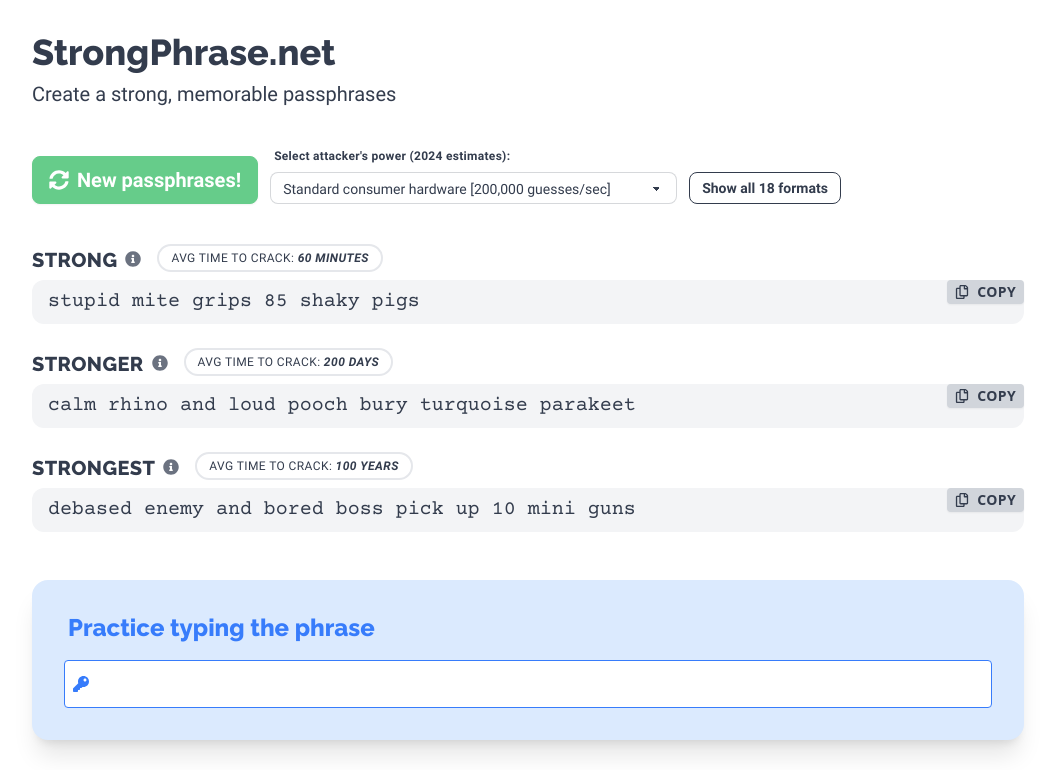
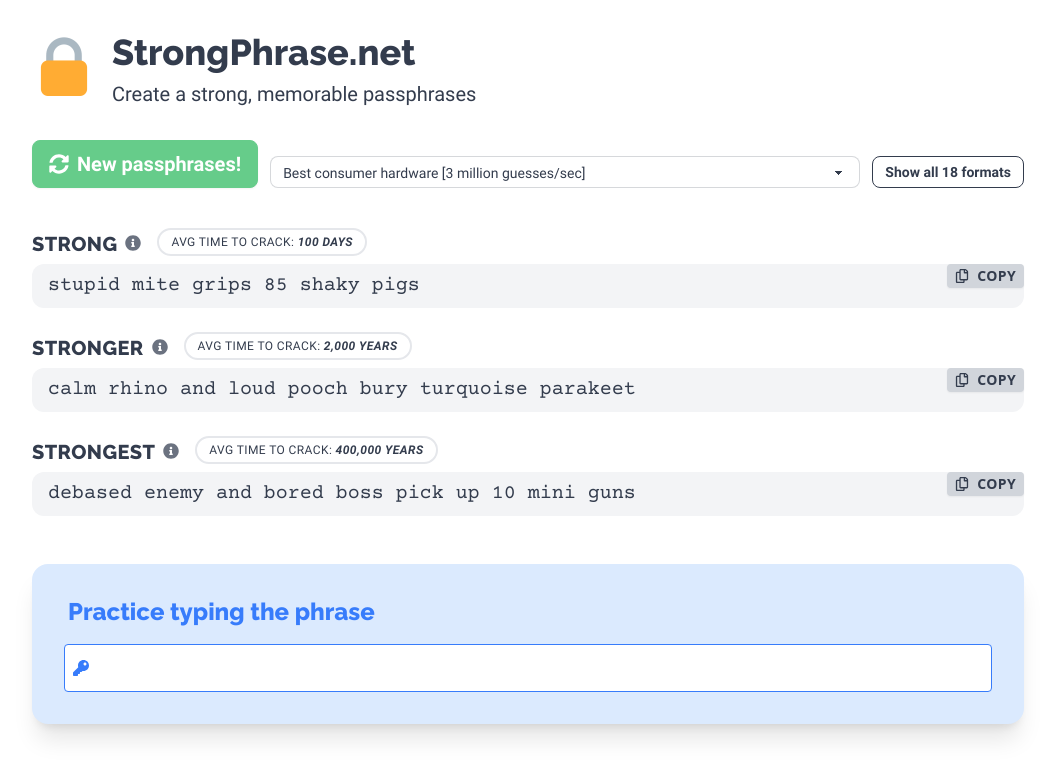
Before and after one commit to blanchardjeremy/strongphrase.net, a React (Create React App) app: page / in a window 1280 px wide. Shown: the top 770 px of the page, without its empty margins (112-1167 px from the left). Built offline with nearby package versions, Linux system fonts and the light colour scheme.

Commit message:
Clean up attacker hash rate table. Add logo.

```diff
--- a/src/App.js
+++ b/src/App.js
@@ -3,6 +3,7 @@
 import './App.css';
 import { RiShieldKeyholeLine } from "react-icons/ri";
 import { HiOutlineChatBubbleOvalLeftEllipsis } from "react-icons/hi2";
+import logo from './img/logo.png';
 
 
 
@@ -11,6 +12,7 @@
     <div className="font-body">
       <div className="max-w-screen-lg mx-auto px-4 py-8">
         <header className="mb-8">
+          <img className="float-start max-w-16 mr-4" alt="Lock icon" src={logo} />
           <h1 className="text-4xl font-header mb-2">StrongPhrase.net</h1>
           <p className="text-xl">Create a strong, memorable passphrases</p>
         </header>
--- /dev/null
+++ b/src/HashRateSelector.js
@@ -0,0 +1,44 @@
+import React from 'react';
+
+const hardwareOptions = {
+    "Standard consumer hardware": 2e5, // 200,000 guesses/sec
+    "Best consumer hardware": 3e6, // 3 million guesses/sec
+    "Nation state (NSA, etc.)": 2e12 // 2 trillion guesses/sec
+};
+
+export const defaultHashRate = Object.values(hardwareOptions)[1];
+
+const formatGuessRate = (value) => {
+    if (value >= 1e12) {
+        return `${(value / 1e12).toFixed(0)} trillion guesses/sec`;
+    } else if (value >= 1e6) {
+        return `${(value / 1e6).toFixed(0)} million guesses/sec`;
+    }
+    return `${value.toLocaleString()} guesses/sec`;
+};
+
+const HashRateSelector = ({ hashRate, setHashRate }) => {
+
+    const handleChange = (e) => {
+        const selectedValue = Number(e.target.value);
+        setHashRate(selectedValue);
+        console.log(hardwareOptions);
+    };
+
+    return (
+        <select
+            id="hashRateSelect"
+            value={hashRate}
+            onChange={handleChange}
+            className="border rounded-lg select select-bordered select-sm w-full"
+        >
+            {Object.entries(hardwareOptions).map(([key, value]) => (
+                <option key={value} value={value}>
+                    {key} [{formatGuessRate(value)}]
+                </option>
+            ))}
+        </select>
+    );
+};
+
+export default HashRateSelector;
--- a/src/PassphraseGenerator.js
+++ b/src/PassphraseGenerator.js
@@ -1,5 +1,6 @@
 import React, { useState, useCallback, useEffect, useMemo } from 'react';
 import { timeToCrack, convertTimeToReadableFormat, getPassphrase, getPrimaryGrammarLabels, getAllGrammarLabels } from './utils.js';
+import HashRateSelector, { defaultHashRate } from './HashRateSelector';
 import { FaRegCopy, FaCheck, FaSyncAlt, FaInfoCircle, FaKey } from "react-icons/fa";
 
 import './PassphraseGenerator.css';
@@ -8,7 +9,7 @@
   const [passphrases, setPassphrases] = useState({});
   const [practiceInput, setPracticeInput] = useState('');
   const [copiedBits, setCopiedBits] = useState(null);
-  const [hashRate, setHashRate] = useState(1e10);
+  const [hashRate, setHashRate] = useState(defaultHashRate);
   const [showHidden, setShowHidden] = useState(true);
   const [showAllGrammars, setShowAllGrammars] = useState(false);
 
@@ -66,19 +67,7 @@
           <FaSyncAlt /> New passphrases!
         </button>
 
-        <div className="dropdown-container form-control mb-2 md:mb-0">
-          <label htmlFor="hashRateSelect" className="label text-xs font-bold tracking-wide block">Select attacker's power (2024 estimates):</label>
-          <select
-            id="hashRateSelect"
-            value={hashRate}
-            onChange={(e) => setHashRate(Number(e.target.value))}
-            className="border rounded-lg select select-bordered select-sm w-full"
-          >
-            <option value={2e5}>Standard consumer hardware [200,000 guesses/sec]</option>
-            <option value={3e6}>Best available consumer hardware [3 million guesses/sec]</option>
-            <option value={2e12}>Nation state (NSA, etc.) [2 trillion guesses/sec]</option>
-          </select>
-        </div>
+        <HashRateSelector setHashRate={setHashRate} hashRate={hashRate} />
 
         <button
           onClick={() => setShowAllGrammars(!showAllGrammars)}
```
Also changed, not shown: src/img/logo.png (added), 1 other file (tests, documents, lock files or other folders).
